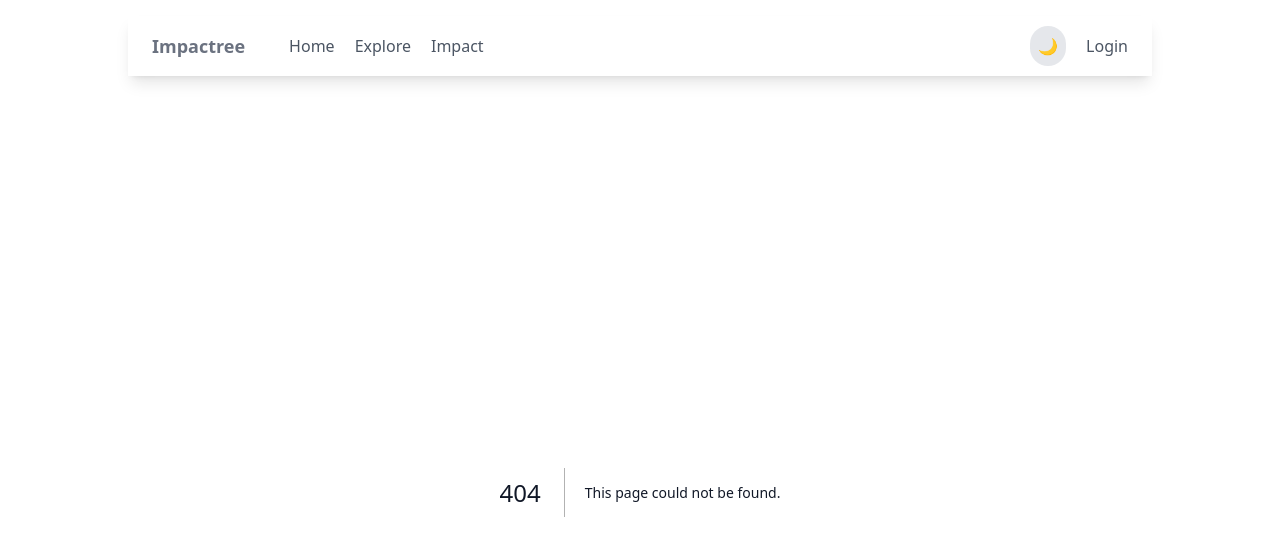
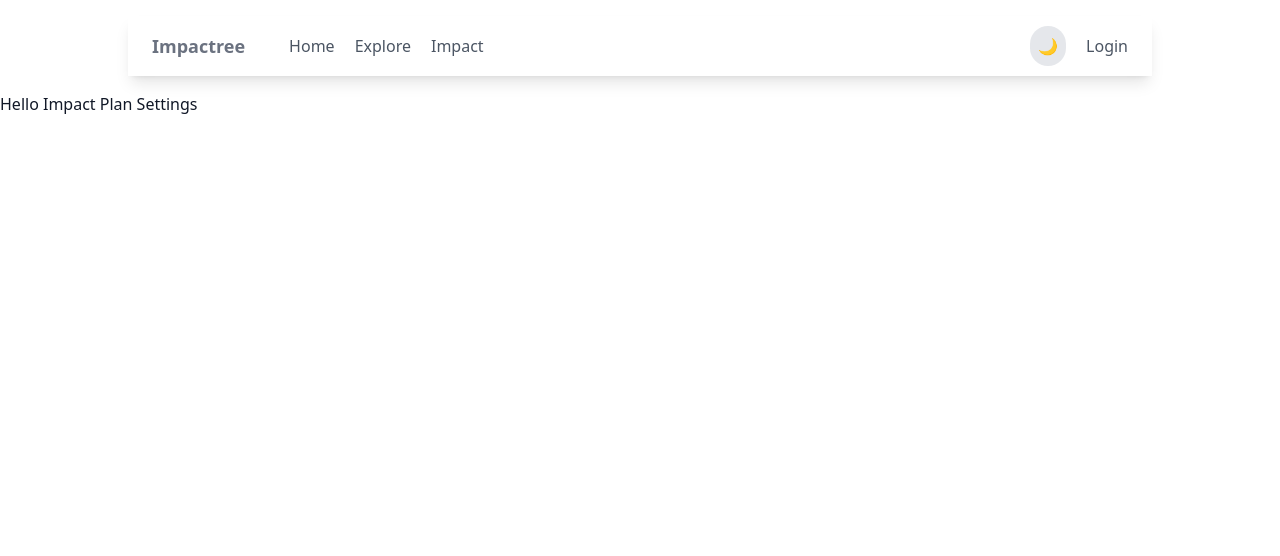
Before and after one commit to MichaelGalo/Impactree, a Next.js app: page /impactplans/1 in a window 1280 px wide. Before the commit this address had no page. Shown: the top 556 px of the page. Built offline with nearby package versions, Linux system fonts and the light colour scheme.

Commit message:
Created blank impact plan settings page

```diff
--- /dev/null
+++ b/src/app/impactplans/[id]/page.tsx
@@ -0,0 +1,7 @@
+const ImpactPlanSettings = () => {
+    return (
+        <h1>Hello Impact Plan Settings</h1>
+    )
+}
+
+export default ImpactPlanSettings
--- a/src/app/impactplans/page.tsx
+++ b/src/app/impactplans/page.tsx
@@ -5,8 +5,7 @@ import {
   Chart as ChartJS,
   ArcElement,
   Tooltip,
-  Legend,
-  ChartOptions
+  Legend
 } from 'chart.js';
 import { useAuth } from "@/context/AuthContext";
 import { ImpactPlan } from '@/types/impactPlan.types';
```
